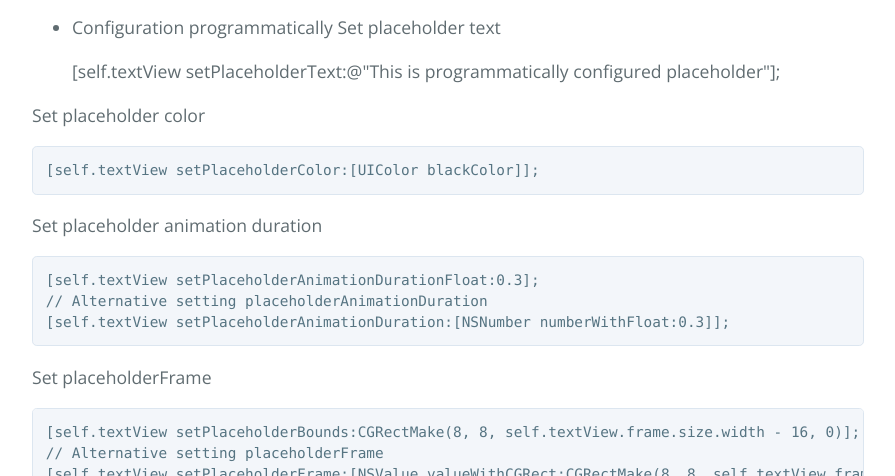
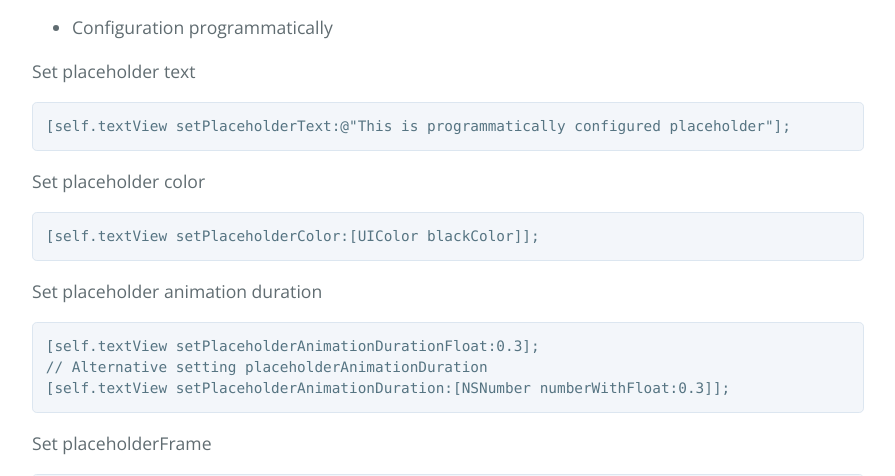
Before and after one commit to qiuyujx/LLTextView, a plain HTML site: page index.html in a window 1280 px wide. Shown: the part 1297-1773 px from the top of the page, without its empty margins (192-1087 px from the left). Drawn offline with nearby package versions, Linux system fonts and the light colour scheme.

Commit message:
Create gh-pages branch via GitHub

```diff
--- a/index.html
+++ b/index.html
@@ -12,7 +12,7 @@
   <body>
     <section class="page-header">
       <h1 class="project-name">LLTextView</h1>
-      <h2 class="project-tagline">An placeholder enabled subclass of UITextView. More features will be added later.</h2>
+      <h2 class="project-tagline">An overlay placeholder enabled subclass of UITextView.</h2>
       <a href="https://github.com/qiuyujx/LLTextView" class="btn">View on GitHub</a>
       <a href="https://github.com/qiuyujx/LLTextView/zipball/master" class="btn">Download .zip</a>
       <a href="https://github.com/qiuyujx/LLTextView/tarball/master" class="btn">Download .tar.gz</a>
@@ -47,13 +47,13 @@ Then, reveal "Utilities" of Xcode, select the UITextView and configure its in Id
 <p><img src="http://roommateradar.com/imageReferences/LLTextViewConfig.png" alt="Storyboard Configuration"></p>
 
 <ul>
-<li>
-<p>Configuration programmatically
-Set placeholder text</p>
+<li>Configuration programmatically</li>
+</ul>
 
-<p>[self.textView setPlaceholderText:@"This is programmatically configured placeholder"];</p>
-</li>
-</ul>
+<p>Set placeholder text</p>
+
+<pre><code>[self.textView setPlaceholderText:@"This is programmatically configured placeholder"];
+</code></pre>
 
 <p>Set placeholder color</p>
 
```
Also changed, not shown: params.json (+1 -1 lines).
